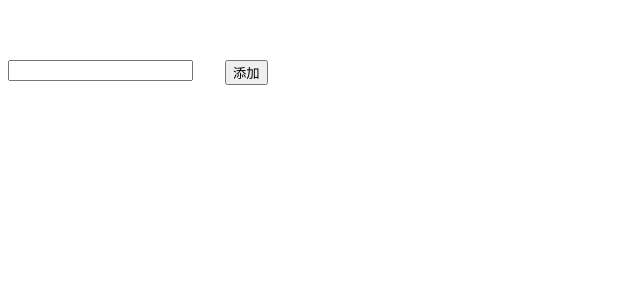
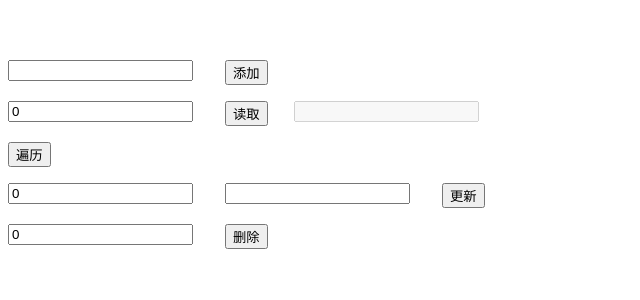
Before and after one commit to shenjy24/hello-vue2, a Vue app: page /indexed in a window 1280 px wide. Shown: the top 300 px of the page, without its empty margins (0-640 px from the left). Built offline with nearby package versions, Linux system fonts and the light colour scheme.

Commit message:
indexedDB

```diff
--- a/src/components/CountDown.vue
+++ b/src/components/CountDown.vue
@@ -7,11 +7,11 @@
 </template>
 
 <script>
-import {countdownMixin} from "@/js/countdownMixin";
+import {countdown} from "@/js/mixin/countdown";
 
 export default {
   name: "CountDown",
-  mixins: [countdownMixin],
+  mixins: [countdown],
   mounted() {
     this.restart("countdown")
   },
--- a/src/components/IndexedDB.vue
+++ b/src/components/IndexedDB.vue
@@ -1,9 +1,34 @@
 <template>
   <div>
     <el-row :gutter="20">
-      <el-col :span="4" style="display: flex">
-        <el-input v-model="content" class="margin-right"></el-input>
-        <el-button @click="insert">添加</el-button>
+      <el-col :span="4" style="display: flex" class="margin-bottom">
+        <el-input v-model="addContent" class="margin-right"></el-input>
+        <el-button @click="add">添加</el-button>
+      </el-col>
+    </el-row>
+    <el-row>
+      <el-col :span="4" style="display: flex" class="margin-bottom">
+        <el-input v-model="readKey" class="margin-right"></el-input>
+        <el-button @click="read" class="margin-right">读取</el-button>
+        <el-input v-model="readContent" disabled></el-input>
+      </el-col>
+    </el-row>
+    <el-row>
+      <el-col :span="4" style="display: flex" class="margin-bottom">
+        <el-button @click="readAll">遍历</el-button>
+      </el-col>
+    </el-row>
+    <el-row>
+      <el-col :span="4" style="display: flex" class="margin-bottom">
+        <el-input v-model="updateKey" class="margin-right"></el-input>
+        <el-input v-model="updateContent" class="margin-right"></el-input>
+        <el-button @click="put" class="margin-right">更新</el-button>
+      </el-col>
+    </el-row>
+    <el-row>
+      <el-col :span="4" style="display: flex" class="margin-bottom">
+        <el-input v-model="deleteKey" class="margin-right"></el-input>
+        <el-button @click="deleteItem" class="margin-right">删除</el-button>
       </el-col>
     </el-row>
   </div>
@@ -14,26 +39,32 @@ export default {
   name: "IndexedDB",
   data() {
     return {
-      content: ''
+      addContent: '',
+      readKey: 0,
+      readContent: '',
+      updateKey: 0,
+      updateContent: '',
+      deleteKey: 0,
     }
   },
   methods: {
-    insert() {
-      if (this.content) {
+    add() {
+      if (this.addContent) {
         const request = window.indexedDB.open('web-log')
+        // 如果指定的版本号，大于数据库的实际版本号，就会发生数据库升级事件
         request.onupgradeneeded = (e) => {
           console.log('onupgradeneeded：' + e)
         }
         request.onsuccess = (e) => {
-          console.log('onsuccess:' + e);
+          console.log('open success');
           const db = e.target.result
-          const insertRequest = db.transaction(['errors'], 'readwrite')
+          const addRequest = db.transaction(['errors'], 'readwrite')
               .objectStore('errors')
-              .add({'content': this.content})
-          insertRequest.onsuccess = (e) => {
+              .add({'content': this.addContent})
+          addRequest.onsuccess = (e) => {
             console.log('insert success: ' + JSON.stringify(e))
           }
-          insertRequest.onerror = (e) => {
+          addRequest.onerror = (e) => {
             console.log('insert error:' + JSON.stringify(e))
           }
         }
@@ -42,7 +73,122 @@ export default {
           console.log(e);
         }
       }
-    }
+    },
+
+    read() {
+      const request = window.indexedDB.open('web-log')
+      // 如果指定的版本号，大于数据库的实际版本号，就会发生数据库升级事件
+      request.onupgradeneeded = (e) => {
+        console.log('onupgradeneeded：' + e)
+      }
+      request.onsuccess = (e) => {
+        console.log('open success');
+        const db = e.target.result
+        const readRequest = db.transaction(['errors'], 'readwrite')
+            .objectStore('errors')
+            .get(Number.parseInt(this.readKey))
+        readRequest.onsuccess = (e) => {
+          console.log('read success')
+          console.log(e)
+          if (readRequest.result) {
+            const result = readRequest.result
+            this.readContent = result.content
+          } else {
+            this.readContent = ''
+            console.info("未获得数据")
+          }
+        }
+        readRequest.onerror = (e) => {
+          console.log('read error:' + JSON.stringify(e))
+        }
+      }
+      request.onerror = (e) => {
+        console.log('Error');
+        console.log(e);
+      }
+    },
+
+    readAll() {
+      const request = window.indexedDB.open('web-log')
+      // 如果指定的版本号，大于数据库的实际版本号，就会发生数据库升级事件
+      request.onupgradeneeded = (e) => {
+        console.log('onupgradeneeded：' + e)
+      }
+      request.onsuccess = (e) => {
+        console.log('open success')
+        const db = e.target.result
+        const readAllRequest = db.transaction(['errors'], 'readwrite')
+            .objectStore('errors')
+            .openCursor()
+        readAllRequest.onsuccess = (e) => {
+          const cursor = e.target.result
+          if (cursor) {
+            console.log(`id:${cursor.key} content:${cursor.value.content}`)
+            cursor.continue()
+          } else {
+            console.info("没有更多数据了")
+          }
+        }
+        readAllRequest.onerror = (e) => {
+          console.log('read error:' + JSON.stringify(e))
+        }
+      }
+      request.onerror = (e) => {
+        console.log('Error');
+        console.log(e);
+      }
+    },
+
+    put() {
+      const request = window.indexedDB.open('web-log')
+      // 如果指定的版本号，大于数据库的实际版本号，就会发生数据库升级事件
+      request.onupgradeneeded = (e) => {
+        console.log('onupgradeneeded：' + e)
+      }
+      // 不存在则会新增
+      request.onsuccess = (e) => {
+        console.log('open success');
+        const db = e.target.result
+        const putRequest = db.transaction(['errors'], 'readwrite')
+            .objectStore('errors')
+            .put({'content': this.updateContent}, Number.parseInt(this.updateKey))
+        putRequest.onsuccess = (e) => {
+          console.log('update success: ' + JSON.stringify(e))
+        }
+        putRequest.onerror = (e) => {
+          console.log('update error:' + JSON.stringify(e))
+        }
+      }
+      request.onerror = (e) => {
+        console.log('Error');
+        console.log(e);
+      }
+    },
+
+    deleteItem() {
+      const request = window.indexedDB.open('web-log')
+      // 如果指定的版本号，大于数据库的实际版本号，就会发生数据库升级事件
+      request.onupgradeneeded = (e) => {
+        console.log('onupgradeneeded：' + e)
+      }
+      request.onsuccess = (e) => {
+        console.log('open success');
+        const db = e.target.result
+        const putRequest = db.transaction(['errors'], 'readwrite')
+            .objectStore('errors')
+            .delete(Number.parseInt(this.deleteKey))
+        putRequest.onsuccess = (e) => {
+          console.log('delete success: ' + JSON.stringify(e))
+        }
+        putRequest.onerror = (e) => {
+          console.log('delete error:' + JSON.stringify(e))
+        }
+      }
+      request.onerror = (e) => {
+        console.log('Error');
+        console.log(e);
+      }
+    },
   }
 }
 </script>
@@ -51,4 +197,8 @@ export default {
 .margin-right {
   margin-right: 2em;
 }
+
+.margin-bottom {
+  margin-bottom: 1em;
+}
 </style>
--- a/src/js/index.js
+++ b/src/js/index.js
@@ -1,7 +1,9 @@
 import Vue from "vue";
+import {log, LogType} from "@/js/log";
 
 export function initIndexedDB() {
     const request = window.indexedDB.open('web-log')
+    // 如果指定的数据库不存在，就会新建，则一定会触发 onupgradeneeded 事件
     request.onupgradeneeded = (e) => {
         console.log('upgrade success:' + JSON.stringify(e));
         const db = e.target.result
@@ -18,11 +20,20 @@ export function initIndexedDB() {
 }
 
 export function registerErrorHandler() {
-    const errorHandler = (error, vm) => {
-        console.log(123)
-        console.error(vm)
-        console.error(error)
+    Vue.config.errorHandler = (err, vm, info) => {
+        const content = `err=${err}, info=${info}`
+        console.log(content)
+        log(content, LogType.ERROR)
     }
-    Vue.config.errorHandler = errorHandler
-    Vue.prototype.$throw = (error) => errorHandler(error, this)
+    Vue.config.warnHandler = (msg, vm, trace) => {
+        const content = `msg=${msg}, trace=${trace}`
+        console.log(content)
+        log(content, LogType.WARN)
+    }
+    // 全局捕获 Promise 的未处理异常 unhandledrejection 事件
+    window.onunhandledrejection = event => {
+        const content = `${event.reason}`
+        console.log(content)
+        log(content, LogType.REJECTION)
+    }
 }
--- /dev/null
+++ b/src/js/log.js
@@ -0,0 +1,44 @@
+import logan from "logan-web";
+
+export const LogType = {
+    REJECTION: {
+        code: 1,
+        msg: 'onunhandledrejection'
+    },
+    WARN: {
+        code: 2,
+        msg: 'warn'
+    },
+    ERROR: {
+        code: 3,
+        msg: 'error'
+    },
+}
+
+export function log(content, type) {
+    const logContent = format(content, type.msg)
+    logan.log(logContent, type.code)
+}
+
+export function currentTime() {
+    const now = new Date()
+    const year = now.getFullYear()
+    const month = now.getMonth() + 1
+    const date = now.getDate()
+    const hour = now.getHours()
+    const minute = now.getMinutes()
+    const second = now.getSeconds()
+    return year + "-" + (month < 10 ? '0' + month : month) + "-" + (date < 10 ? '0' + date : date) + " "
+        + (hour < 10 ? '0' + hour : hour) + ":" + (minute < 10 ? '0' + minute : minute) + ":" + (second < 10 ? '0' + second : second)
+}
+
+export function timeFormat2Day(date) {
+    let Y = date.getFullYear();
+    let M = date.getMonth() + 1;
+    let D = date.getDate();
+    return Y + '-' + (M < 10 ? '0' + M : M) + '-' + (D < 10 ? '0' + D : D);
+}
+
+export function format(content, type) {
+    return `[${currentTime()}] [${type}] ${content}`;
+}
--- a/src/js/countdownMixin.js
+++ b/src/js/mixin/countdown.js
@@ -1,6 +1,6 @@
 import Vue from "vue";
 
-export const countdownMixin = {
+export const countdown = {
     data() {
         return {
             timeInfo: {},
--- a/src/main.js
+++ b/src/main.js
@@ -2,30 +2,14 @@ import Vue from 'vue'
 import App from './App.vue'
 import router from './router'
 import ElementUI from 'element-ui';
-import {initIndexedDB} from "@/js";
+import {initIndexedDB, registerErrorHandler} from "@/js";
 
 Vue.config.productionTip = false
 
 Vue.use(ElementUI);
 
 initIndexedDB()
-// registerErrorHandler()
-
-Vue.config.errorHandler = (err, vm, info) => {
-  console.log(`${err}\nInfo:${info}`)
-}
-
-window.onerror = (message, source, line, column, error) => {
-  console.log(message)
-  console.log(source)
-  console.log(line)
-  console.log(column)
-  console.log(error)
-}
-
-window.onunhandledrejection = event => {
-  console.log(event)
-}
+registerErrorHandler()
 
 new Vue({
   render: h => h(App),
```
